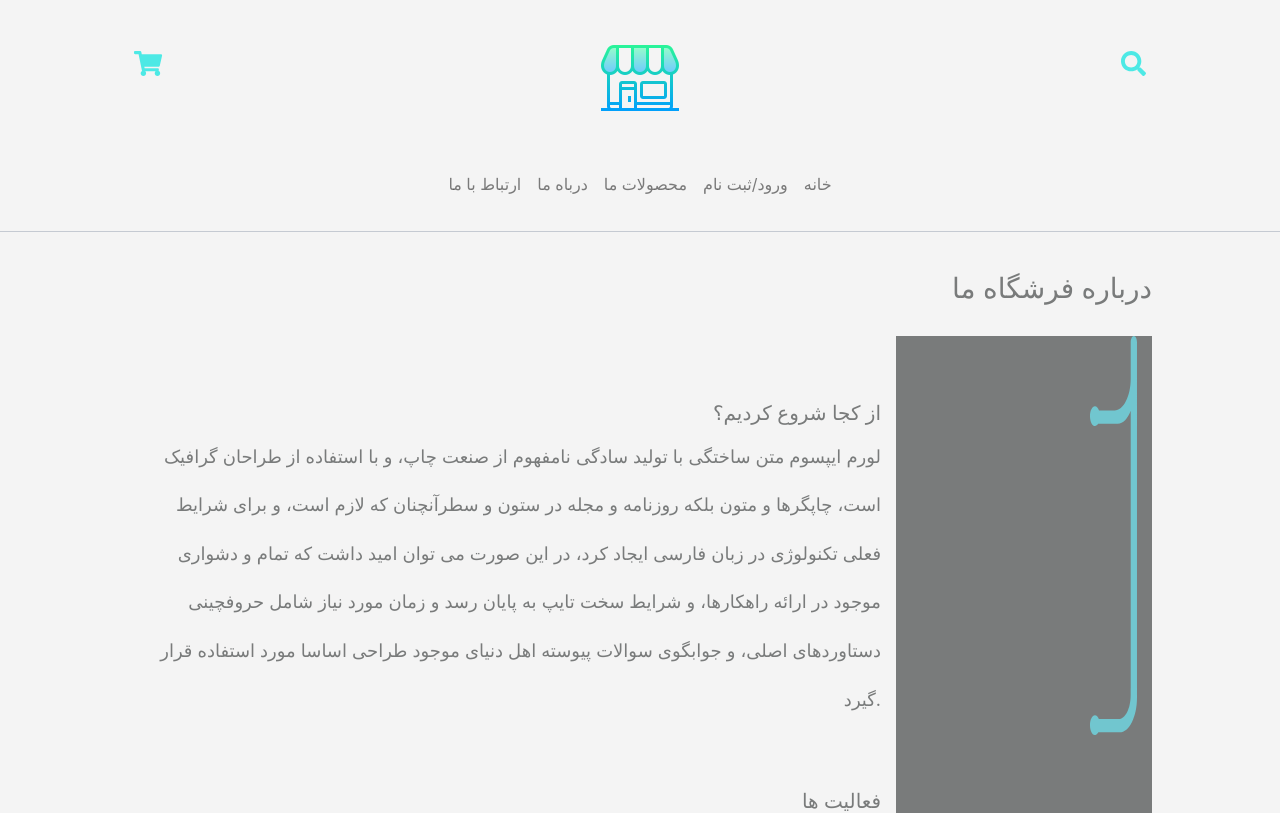
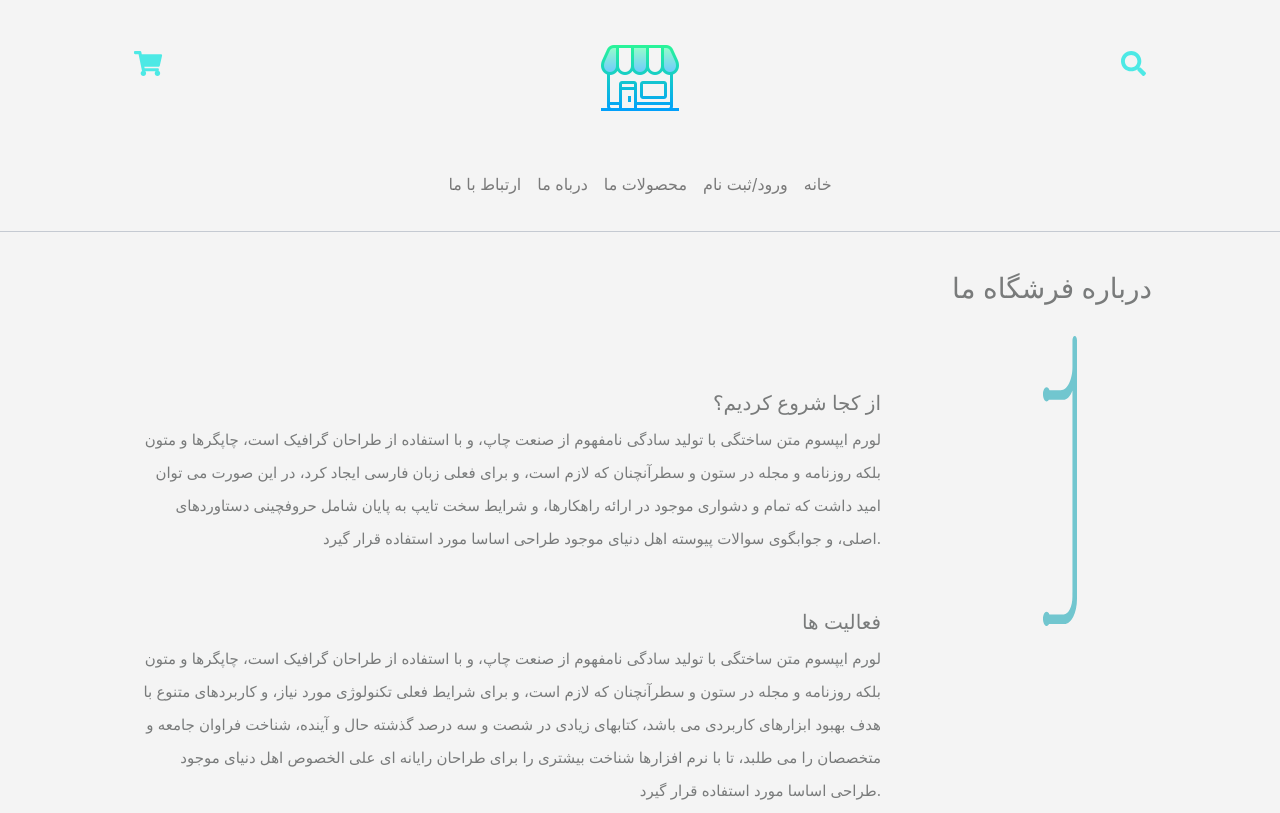
Before and after one commit to faezekeshmiri/internship-angular-project, an Angular app in the folder online-shop/: page /about in a window 1280 px wide. Shown: the top 813 px of the page. Built offline with nearby package versions, Linux system fonts and the light colour scheme.

Commit message:
Complete about us component

```diff
--- a/online-shop/src/app/about/about.component.css
+++ b/online-shop/src/app/about/about.component.css
@@ -4,41 +4,19 @@ section{
 .part{
     color: #797b7b;
     line-height: 2.2;
-    font-size: 11px;
+    font-size: 15px;
 }
 h3{
     margin-bottom: 25px;
 }
 h5{
-    margin-top: 65px;
+    margin-top: 55px;
 }
-.right{
-   max-height: 400px;
-   min-height: 200px;
+.branch-img{
+   max-height: 290px;
+   position: relative;
+   left: -60px;
 }
-.test{
-    background-color: #797b7b;
+.branch{
     padding-left: 0px;
 }
-@media (min-width: 576px) {
-    .part{
-        font-size: 13px;
-    }
- }
-
-@media (min-width: 768px) {
-    .part{
-        font-size: 13px;
-    }
- }
-
-@media (min-width: 992px) {
-
- }
-
-@media (min-width: 1200px) {
-    .part{
-        font-size: 18px;
-        line-height: 2.7;
-    }
- }
--- a/online-shop/src/app/about/about.component.html
+++ b/online-shop/src/app/about/about.component.html
@@ -3,17 +3,17 @@
     درباره فرشگاه ما
   </h3>
   <div class="container-fluid">
-    <div class="row">
-      <div class="col-9">
+    <div class="row my-row">
+      <div class="col-xl-9">
         <div class="part">
           <h5>از کجا شروع کردیم؟</h5>
           <p>لورم ایپسوم متن ساختگی با تولید سادگی نامفهوم
            از صنعت چاپ، و با استفاده از طراحان گرافیک است، چاپگرها
             و متون بلکه روزنامه و مجله در ستون
-            و سطرآنچنان که لازم است، و برای شرایط فعلی تکنولوژی
-             در زبان فارسی ایجاد کرد، در این صورت می توان امید داشت که
+            و سطرآنچنان که لازم است، و برای  فعلی
+             زبان فارسی ایجاد کرد، در این صورت می توان امید داشت که
              تمام و دشواری موجود در ارائه راهکارها،
-              و شرایط سخت تایپ به پایان رسد و زمان مورد نیاز شامل حروفچینی
+              و شرایط سخت تایپ به پایان شامل حروفچینی
              دستاوردهای اصلی، و جوابگوی سوالات پیوسته
               اهل دنیای موجود طراحی اساسا مورد استفاده قرار گیرد.</p>
         </div>
@@ -31,7 +31,7 @@
              اهل دنیای موجود طراحی اساسا مورد استفاده قرار گیرد.</p>
        </div>
       </div>
-      <div class="col-3 test"><img src="assets/img/branch.svg" class="right  "></div>
+      <div class="col-3 branch d-none d-xl-block"><img src="assets/img/branch.svg" class="branch-img"></div>
     </div>
   </div>
 
```
